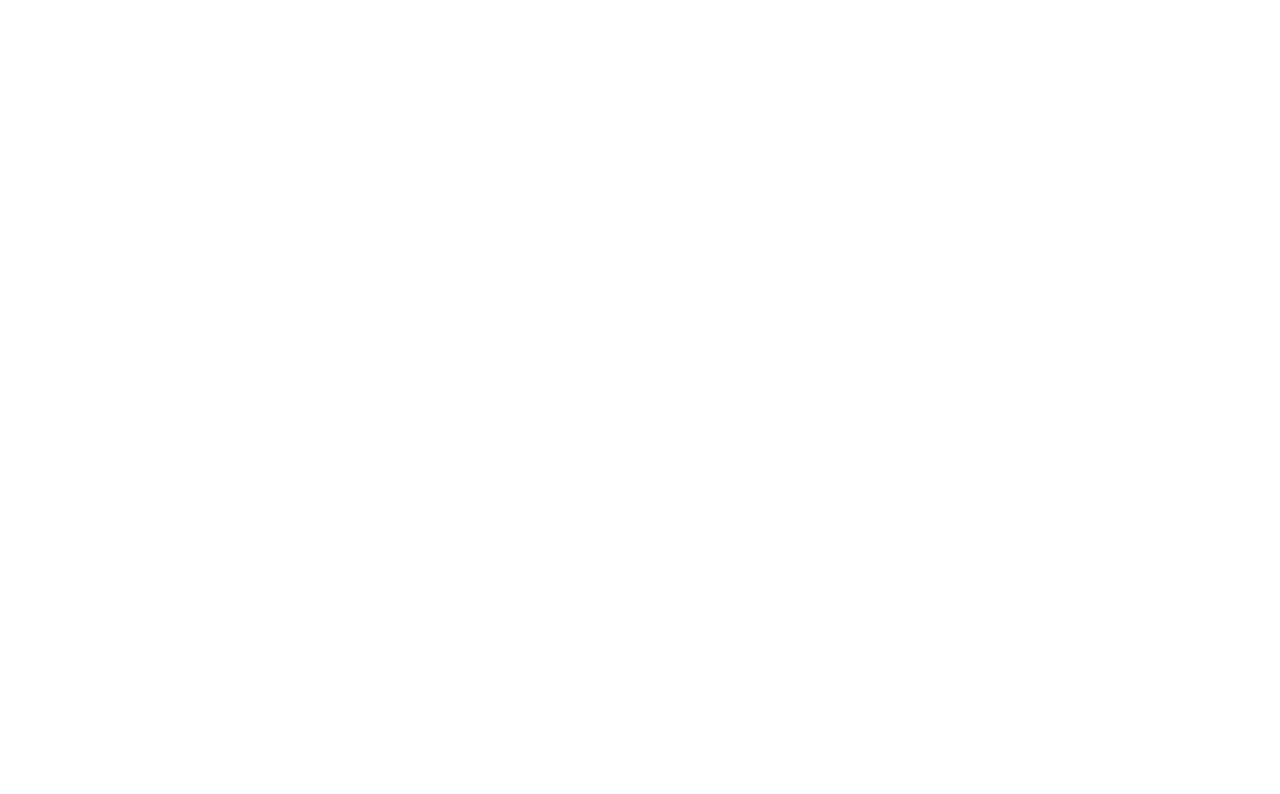
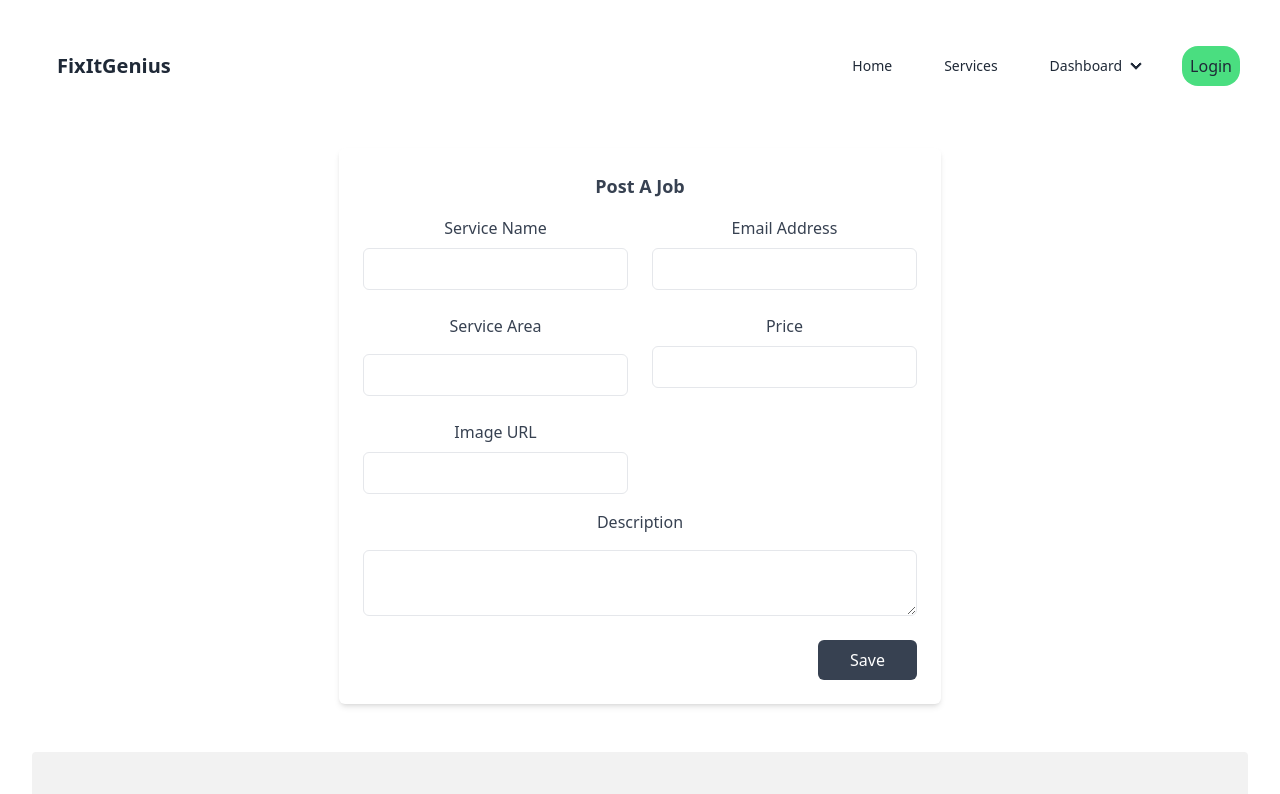
Before and after one commit to mizanurrahman70/Fix-It-Genius-Client-side, a React (Vite) app: page /add_service in a window 1280 px wide. Before the commit this address had no page. Shown: the top 794 px of the page. Built offline with nearby package versions, Linux system fonts and the light colour scheme; no server answers.

Commit message:
added service

```diff
--- /dev/null
+++ b/src/Custom Hooks/useAuth.jsx
@@ -0,0 +1,10 @@
+import React, { useContext } from 'react';
+import { AuthContext } from '../Authintication/AuthProvider';
+
+const useAuth = () => {
+
+    const all =useContext(AuthContext)
+    return all
+};
+
+export default useAuth;
--- a/src/Home/Navber/Navber.jsx
+++ b/src/Home/Navber/Navber.jsx
@@ -16,8 +16,8 @@
       <li>
       <details>
           <summary>Dashboard</summary>
-          <ul class="p-2">
-            <li><Link>Add Service</Link></li>
+          <ul class="p-2 z-[1]">
+            <li><Link to='/add_service'>Add Service</Link></li>
             <li><Link>Manage Service</Link></li>
             <li><Link>Booked-Services</Link></li>
             <li><Link>Service-To-Do</Link></li>
--- /dev/null
+++ b/src/Pages/Service Add/ServiceAdd.jsx
@@ -0,0 +1,111 @@
+
+import React from 'react';
+import useAuth from '../../Custom Hooks/useAuth';
+
+const ServiceAdd = () => {
+    const {user}=useAuth()
+
+
+    const submitHandle=(e)=>{
+        e.preventDefault()
+        const form=e.target
+        const serviceName=form.serviceName.value
+        const emailAddress=form.emailAddress.value
+        const serviceArea=form.serviceArea.value
+        const Price=form.Price.value
+        const imgURL=form.imgURL.value
+        const description=form.description.value
+        const providerEmail=user?.email
+        const providerImage=user?.photoURL
+        const providerName=user?.displayName
+        const addService={serviceName,emailAddress,serviceArea,Price,imgURL,description,providerEmail,providerImage,providerName}
+        console.log(addService)
+
+    }
+    return (
+        <div className='flex justify-center items-center min-h-[calc(100vh-306px)] my-12'>
+        <section className=' p-2 md:p-6 mx-auto bg-white rounded-md shadow-md '>
+          <h2 className='text-lg font-semibold text-gray-700 capitalize '>
+            Post a Job
+          </h2>
+
+          <form onSubmit={submitHandle}>
+            <div className='grid grid-cols-1 gap-6 mt-4 sm:grid-cols-2'>
+              <div>
+                <label className='text-gray-700 ' htmlFor='job_title'>
+                Service Name
+                </label>
+                <input
+                  id='job_title'
+                  name='serviceName'
+                  type='text'
+                  className='block w-full px-4 py-2 mt-2 text-gray-700 bg-white border border-gray-200 rounded-md  focus:border-blue-400 focus:ring-blue-300 focus:ring-opacity-40  focus:outline-none focus:ring'
+                />
+              </div>
+
+              <div>
+                <label className='text-gray-700 ' htmlFor='emailAddress'>
+                  Email Address
+                </label>
+                <input
+                  id='emailAddress'
+                  type='email'
+                  name='email'
+
+                  className='block w-full px-4 py-2 mt-2 text-gray-700 bg-white border border-gray-200 rounded-md  focus:border-blue-400 focus:ring-blue-300 focus:ring-opacity-40  focus:outline-none focus:ring'
+                />
+              </div>
+              <div className='flex flex-col gap-2 '>
+                <label className='text-gray-700'>Service Area</label>
+                <input type="text" name='serviceArea' className='block w-full px-4 py-2 mt-2 text-gray-700 bg-white border border-gray-200 rounded-md  focus:border-blue-400 focus:ring-blue-300 focus:ring-opacity-40  focus:outline-none focus:ring' />
+
+                {/* Date Picker Input Field */}
+              </div>
+
+
+              <div>
+                <label className='text-gray-700 ' htmlFor='min_price'>
+               Price
+                </label>
+                <input
+                  id='min_price'
+                  name='Price'
+                  type='number'
+                  className='block w-full px-4 py-2 mt-2 text-gray-700 bg-white border border-gray-200 rounded-md  focus:border-blue-400 focus:ring-blue-300 focus:ring-opacity-40  focus:outline-none focus:ring'
+                />
+              </div>
+
+              <div>
+                <label className='text-gray-700 ' htmlFor='max_price'>
+                Image URL
+                </label>
+                <input
+                  id='max_price'
+                  name='imgURL'
+                  type='text'
+                  className='block w-full px-4 py-2 mt-2 text-gray-700 bg-white border border-gray-200 rounded-md  focus:border-blue-400 focus:ring-blue-300 focus:ring-opacity-40  focus:outline-none focus:ring'
+                />
+              </div>
+            </div>
+            <div className='flex flex-col gap-2 mt-4'>
+              <label className='text-gray-700 ' htmlFor='description'>
+                Description
+              </label>
+              <textarea
+                className='block w-full px-4 py-2 mt-2 text-gray-700 bg-white border border-gray-200 rounded-md  focus:border-blue-400 focus:ring-blue-300 focus:ring-opacity-40  focus:outline-none focus:ring'
+                name='description'
+                id='description'
+              ></textarea>
+            </div>
+            <div className='flex justify-end mt-6'>
+              <button className='px-8 py-2.5 leading-5 text-white transition-colors duration-300 transhtmlForm bg-gray-700 rounded-md hover:bg-gray-600 focus:outline-none focus:bg-gray-600'>
+                Save
+              </button>
+            </div>
+          </form>
+        </section>
+      </div>
+    );
+};
+
+export default ServiceAdd;
--- a/src/Routs/Routs.jsx
+++ b/src/Routs/Routs.jsx
@@ -3,6 +3,7 @@
 import Login from "../Pages/Login";
 import Home from "../Home/Home";
 import Regester from "../Pages/Regester";
+import ServiceAdd from "../Pages/Service Add/ServiceAdd";
   const router = createBrowserRouter([
     {
       path: "/",
@@ -21,6 +22,10 @@
             path:'/singup',
             element:<Regester></Regester>
         },
+        {
+            path:'/add_service',
+            element:<ServiceAdd></ServiceAdd>
+        },
       ])
 
     },
```
